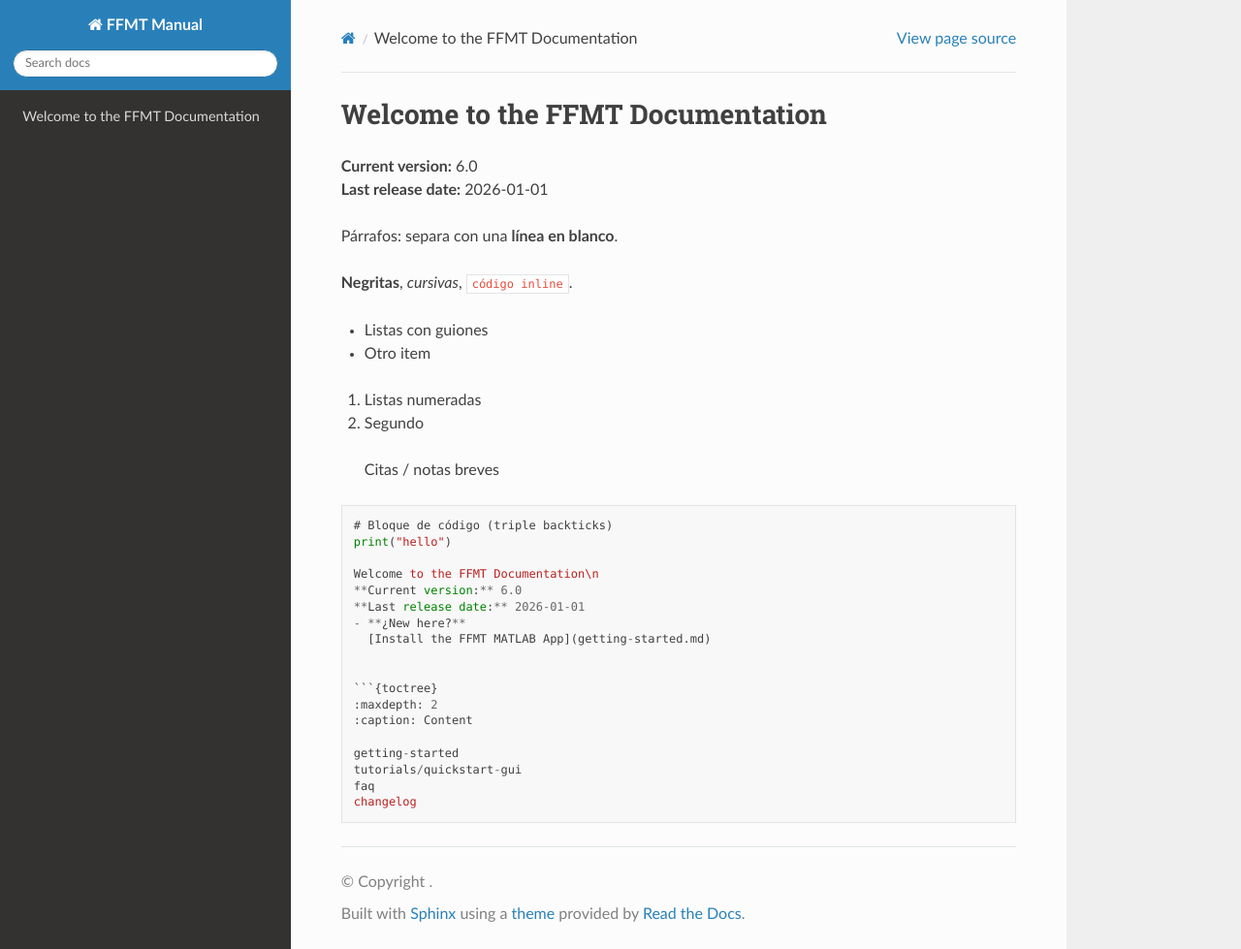
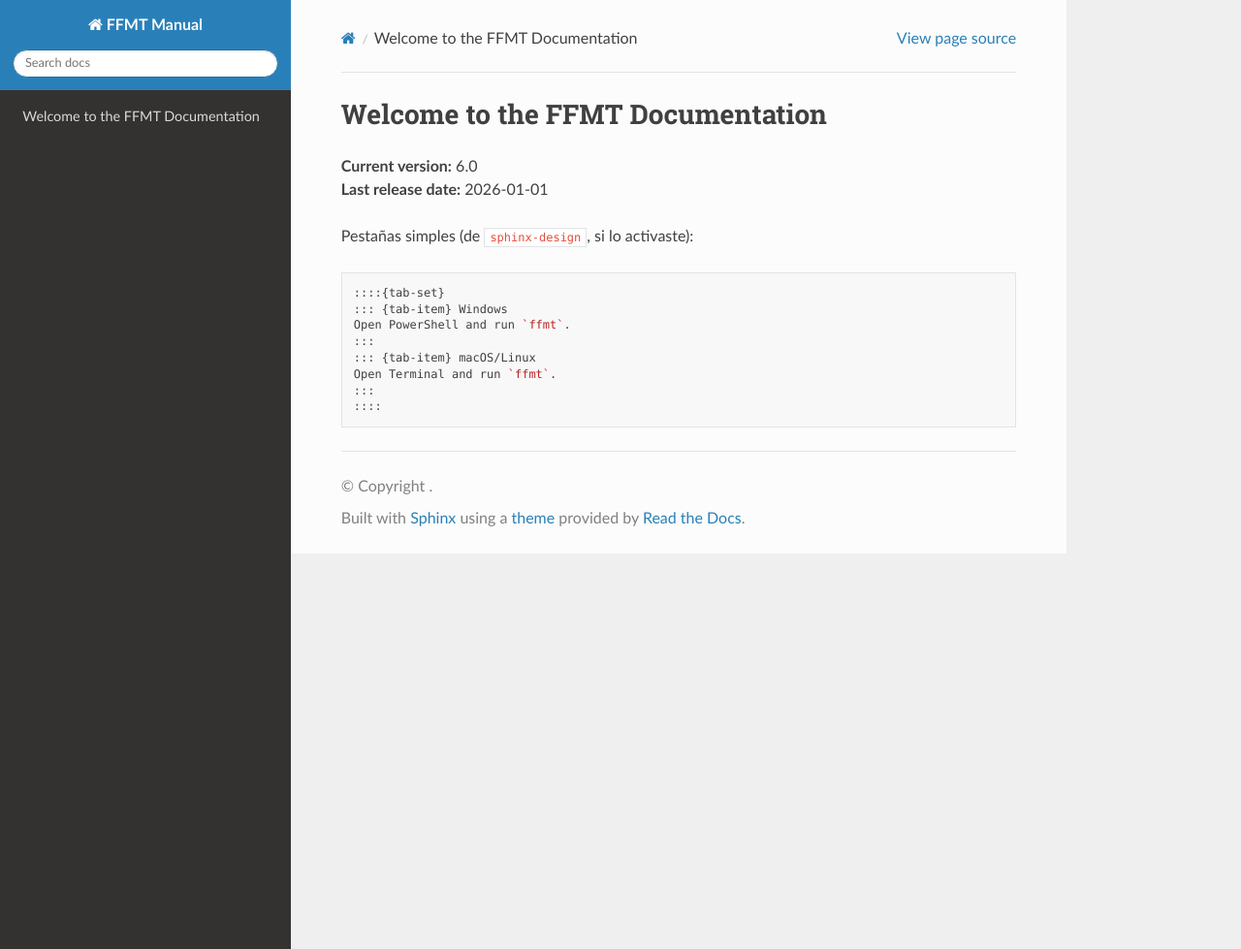
Before and after one commit to ffmtsw/ffmt, a Sphinx documentation site: the page built from docs/source/index.md, in a window 1280 px wide and 979 px high. Shown: the whole window at 97% size. Built offline with Sphinx 7.4.7 and the Read the Docs theme 3.1.0, drawn with Linux system fonts in a browser that asks for light colours.

Commit message:
Update index.md

````diff
--- a/docs/source/index.md
+++ b/docs/source/index.md
@@ -2,34 +2,13 @@
 **Current version:** 6.0
 **Last release date:** 2026-01-01
 
-Párrafos: separa con una **línea en blanco**.
-
-**Negritas**, *cursivas*, `código inline`.
-
-- Listas con guiones
-- Otro item
-
-1. Listas numeradas
-2. Segundo
-
-> Citas / notas breves
-
-```matlab
-# Bloque de código (triple backticks)
-print("hello")
-
-Welcome to the FFMT Documentation\n
-**Current version:** 6.0
-**Last release date:** 2026-01-01
-- **¿New here?**
-  [Install the FFMT MATLAB App](getting-started.md)
-
-
-```{toctree}
-:maxdepth: 2
-:caption: Content
-
-getting-started
-tutorials/quickstart-gui
-faq
-changelog
+Pestañas simples (de `sphinx-design`, si lo activaste):
+```markdown
+::::{tab-set}
+::: {tab-item} Windows
+Open PowerShell and run `ffmt`.
+:::
+::: {tab-item} macOS/Linux
+Open Terminal and run `ffmt`.
+:::
+::::
````
